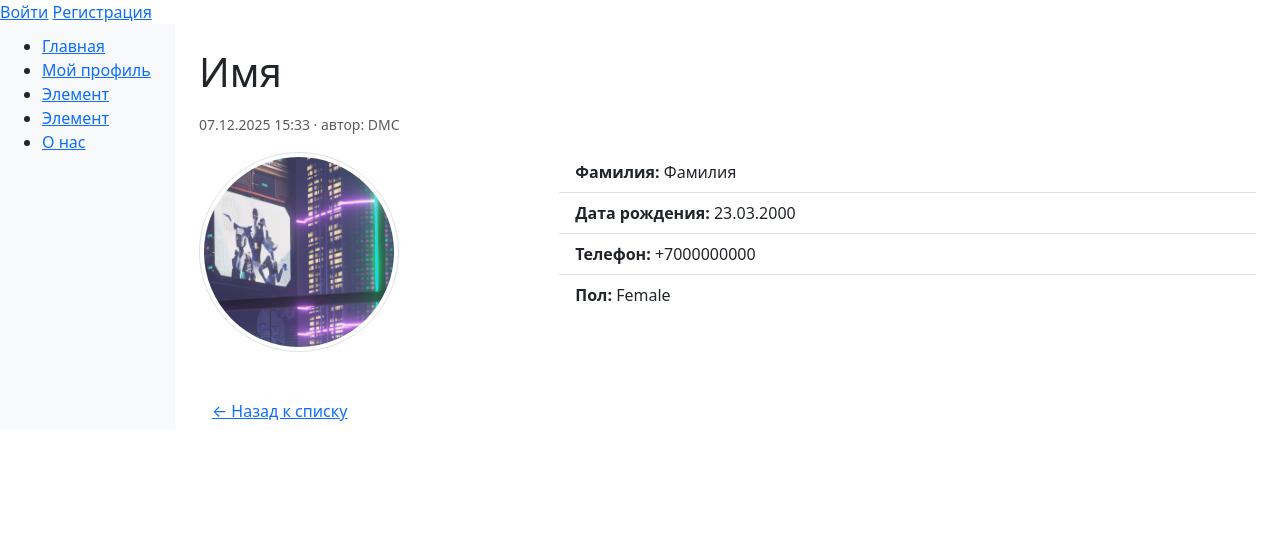
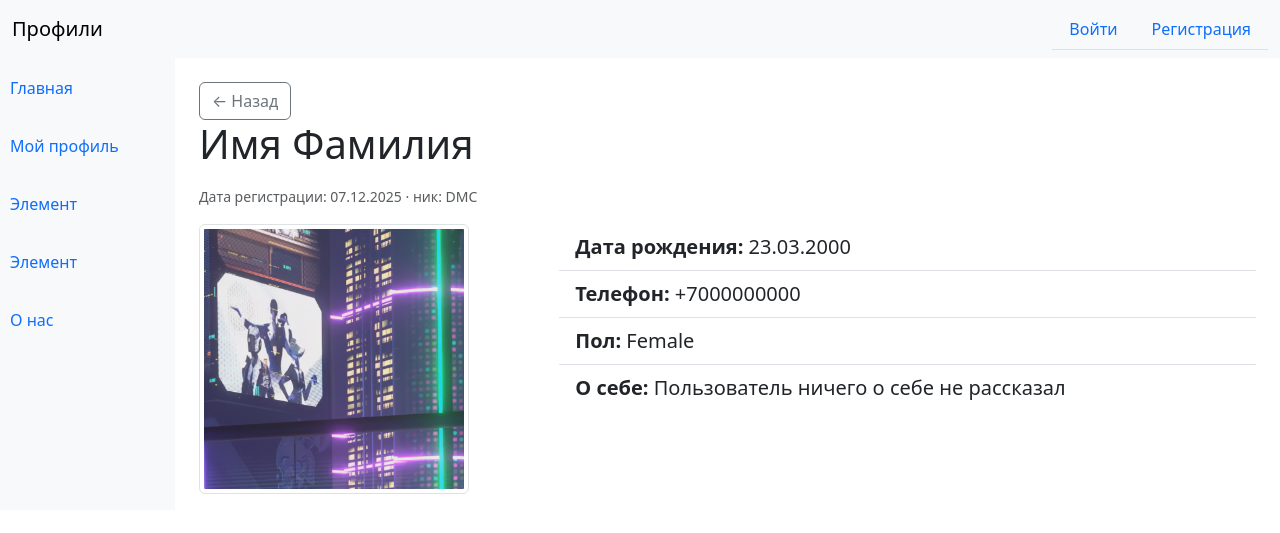
Before and after one commit to Verinika77n/proggeto, a Django app: page /22/ in a window 1280 px wide. Shown: the top 533 px of the page. Run offline with Django 5.2, Linux system fonts and the light colour scheme; data comes from the database, SQL or seed files in the repository; both versions use the stored data as it was after the commit; some libraries are stand-ins or nearby versions.

Commit message:
Рефакторинг структуры кода для повышения читабельности и удобства сопровождения

```diff
--- a/profiles/views.py
+++ b/profiles/views.py
@@ -11,6 +11,8 @@ from django.views.generic import ListView, DetailView, CreateView, UpdateView, D
 from django.contrib.auth.mixins import LoginRequiredMixin, UserPassesTestMixin
 from django.contrib.auth.decorators import login_required
 from django.shortcuts import get_object_or_404
+from django.contrib.auth import logout
+
 
 class SearchMixin:
     def get_queryset(self):
@@ -28,20 +30,12 @@ class EntryListView(SearchMixin, ListView):
     model = DataUser
     template_name = 'profiles/entry_list.html'
     #context_object_name = 'page_obj'
-    paginate_by = 5
+    paginate_by = 6
 
 class EntryDetailView(DetailView):
     model = DataUser
     template_name = 'profiles/entry_detail.html'
     context_object_name = 'entry'
-
-from django.contrib.auth.mixins import LoginRequiredMixin
-from django.shortcuts import redirect
-from django.urls import reverse
-from django.contrib import messages
-from django.views.generic import CreateView
-from .models import DataUser
-from .forms import DataUserForm
 
 class EntryCreateView(LoginRequiredMixin, CreateView):
     model = DataUser
@@ -61,7 +55,7 @@ class EntryCreateView(LoginRequiredMixin, CreateView):
         return super().form_valid(form)
 
     def get_success_url(self):
-        messages.success(self.request, 'Запись добавлена')
+        messages.success(self.request, 'Данные обновлены')
         return reverse('profiles-detail', args=[self.object.pk])
 
 class OwnerOrStaffRequired(UserPassesTestMixin):
@@ -82,17 +76,26 @@ class EntryUpdateView(LoginRequiredMixin, UpdateView):
         return self.request.user.profile
 
     def get_success_url(self):
-        messages.success(self.request, 'Запись обновлена')
+        messages.success(self.request, 'Данные обновлены')
         return reverse('profiles-detail', args=[self.object.pk])
 
 class EntryDeleteView(LoginRequiredMixin, OwnerOrStaffRequired, DeleteView):
     model = DataUser
     template_name = 'profiles/entry_confirm_delete.html'
     success_url = reverse_lazy('profiles')
-    def delete(self, request, *args, **kwargs):
-        from django.contrib import messages
-        messages.success(self.request, 'Запись удалена')
-        return super().delete(request, *args, **kwargs)
+    def post(self, request, *args, **kwargs):
+        self.object = self.get_object()
+        user = self.object.user
+        if user.is_staff or user.is_superuser:
+            self.object.delete()
+            messages.success(request, 'Профиль удалён')
+            print(123)
+            return redirect('profiles')
+        logout(request)
+        user.delete()
+        print(456)
+        messages.success(request, 'Профиль и аккаунт удалены')
+        return redirect('login')
 
 class MyProfileView(LoginRequiredMixin, DetailView):
     model = DataUser
@@ -100,11 +103,9 @@ class MyProfileView(LoginRequiredMixin, DetailView):
     context_object_name = 'entry'
 
     def get_object(self, queryset=None):
-        # если профиль есть — возвращаем его
         try:
             return self.request.user.profile
         except DataUser.DoesNotExist:
-            # если профиля нет — редиректим на создание
             return redirect('profiles-create')
 
 #
--- a/templates/base.html
+++ b/templates/base.html
@@ -1,39 +1,56 @@
-
-
 <!doctype html>
 <html lang="ru">
 <header class="topbar">
-  <nav>
-    <span class="spacer"></span>
+  <nav class="navbar navbar-expand-lg bg-body-tertiary">
+    <div class="container-fluid">
+      <a class="navbar-brand" href="{% url 'profiles' %}">Профили</a>
       {% if user.is_authenticated %}
       <span>Вы вошли как {{ user.username }}</span>
       <form action="{% url 'logout' %}" method="post" style="display:inline;">
         {% csrf_token %}
-    <button type="submit" class="btn btn-link nav-link" style="padding:0; border:none; background:none;">
+        <button type="submit" class="btn btn-light">
           Выйти
         </button>
       </form>
       {% else %}
-      <a href="{% url 'login' %}">Войти</a>
-      <a href="{% url 'signup' %}">Регистрация</a>
+      <ul class="nav nav-tabs">
+      <a class="nav-link" href="{% url 'login' %}">Войти</a>
+      <a class="nav-link" href="{% url 'signup' %}">Регистрация</a>
       {% endif %}
+      </ul>
+    </div>
   </nav>
 </header>
+
 <head>
   <meta charset="utf-8">
   <meta name="viewport" content="width=device-width, initial-scale=1">
   <title>{% block title %}Профили{% endblock %}</title>
   <link rel="stylesheet" href="/static/bootstrap/css/bootstrap.css">
 </head>
+
 <body>
   <div class="page">
     <div class="sidebar">
-    <ul>
-      <li><a href="{% url 'profiles' %}">Главная</a></li>
-      <li><a href="/my_prof/">Мой профиль</a></li>
-      <li><a href="#">Элемент</a></li>
-      <li><a href="#">Элемент</a></li>
-      <li><a href="#">О нас</a></li>
+      <ul class="nav nav-underline flex-column mb-auto">
+        <li class="nav-item">
+          <a class="nav-link {% if request.resolver_match.url_name == 'profiles' %}active{% endif %}"
+             aria-current="{% if request.resolver_match.url_name == 'profiles' %}page{% endif %}"
+             href="{% url 'profiles' %}">Главная</a>
+        </li>
+        <li class="nav-item">
+          <a  class="nav-link {% if request.resolver_match.url_name == 'my_prof' %}active{% endif %}"
+             aria-current="{% if request.resolver_match.url_name == 'my_prof' %}page{% endif %}" href="/my_prof/">Мой профиль</a>
+        </li>
+        <li class="nav-item">
+          <a class="nav-link" href="#">Элемент</a>
+        </li>
+        <li class="nav-item">
+          <a class="nav-link" href="#">Элемент</a>
+        </li>
+        <li class="nav-item">
+          <a class="nav-link" href="#">О нас</a>
+        </li>
       </ul>
     </div>
     <main class="container">
@@ -46,4 +63,5 @@
     </main>
   </div>
 </body>
+
 </html>
--- a/templates/profiles/entry_detail.html
+++ b/templates/profiles/entry_detail.html
@@ -1,29 +1,34 @@
 {% extends 'base.html' %}
 {% block content %}
-<div class="container mt-4">
-  <h1 class="mb-3">{{ entry.fname }}</h1>
+<div class="container-fluid">
+
+  <div class="mt-4">
+    <a class="btn btn-outline-secondary" href="{% url 'profiles' %}" class=" ">← Назад</a>
+  </div>
+
+  <h1 class="mb-3">{{ entry.fname }} {{ entry.lname }}</h1>
   <p class="text-muted">
     <small>
-      {{ entry.created_at|date:'d.m.Y H:i' }}
-      {% if entry.user %} · автор: {{ entry.user.username }}{% endif %}
+      Дата регистрации: {{ entry.created_at|date:'d.m.Y' }}
+      {% if entry.user %} · ник: {{ entry.user.username }}{% endif %}
     </small>
   </p>
 
   <div class="row">
     <div class="col-md-4">
       {% if entry.photo %}
-        <img src="{{ entry.photo.url }}"
-             class="img-thumbnail rounded-circle mb-3"
-             alt="{{ entry.fname }} {{ entry.lname }}"
-             style="width:200px; height:200px; object-fit:cover;">
+      <img src="{{ entry.photo.url }}" class="img-thumbnail mb-3"
+        alt="{{ entry.fname }} {{ entry.lname }}" style="width:270px; height:270px; object-fit:cover;">
+      {% else %}
+      <div class="rounded-circle bg-secondary d-flex align-items-center justify-content-center mx-auto"
+        style="width:160px; height:160px; color:white;">
+        <span class="fs-1">{{ entry.user.username|slice:":1"|upper }}</span>
+      </div>
       {% endif %}
     </div>
 
     <div class="col-md-8">
-      <ul class="list-group list-group-flush">
-        {% if entry.lname %}
-          <li class="list-group-item"><strong>Фамилия:</strong> {{ entry.lname }}</li>
-        {% endif %}
+      <ul class="list-group list-group-flush" style="font-size: 20px;">
         {% if entry.birth_date %}
         <li class="list-group-item"><strong>Дата рождения:</strong> {{ entry.birth_date|date:"d.m.Y" }}</li>
         {% endif %}
@@ -35,6 +40,8 @@
         {% endif %}
         {% if entry.about %}
         <li class="list-group-item"><strong>О себе:</strong> {{ entry.about }}</li>
+        {% else %}
+        <li class="list-group-item"><strong>О себе:</strong> Пользователь ничего о себе не рассказал</li>
         {% endif %}
       </ul>
 
@@ -48,9 +55,5 @@
       {% endif %}
     </div>
   </div>
-
-  <div class="mt-4">
-    <a href="{% url 'profiles' %}" class="btn btn-link">← Назад к списку</a>
-  </div>
 </div>
 {% endblock %}
--- a/templates/profiles/entry_form.html
+++ b/templates/profiles/entry_form.html
@@ -60,9 +60,8 @@
     {% if object.user == user or user.is_staff %}
     <a href="/my_prof/" class="btn btn-secondary">Отмена</a>
     {% else %}
-      <a href="{% if object %}{% url 'profiles-detail' object.id %}{% else %}{% url 'profiles' %}{% endif %}" class="btn btn-secondary">Отмена</a>
-
-
+    <a href="{% if object %}{% url 'profiles-detail' object.id %}{% else %}{% url 'profiles' %}{% endif %}"
+      class="btn btn-secondary">Отмена</a>
     {% endif %}
     {% endif %}
     {% endif %}
```
Also changed, not shown: templates/profiles/entry_confirm_delete.html (+14 -4 lines), templates/profiles/entry_list.html (+17 -7 lines), templates/profiles/my_prof.html (+16 -7 lines), templates/registration/login.html (+12 -8 lines), templates/registration/signup.html (+15 -10 lines), db.sqlite3, media/photos/3F3F3F_3F3F3F_3F3F3F3F.webp (added), media/photos/869323af-66a9-49c7-9e2b-9b1c938441f81.jpg (added), media/photos/Снимок_экрана_2025-05-29_110433_OZWDSuO.png (added). Lines whose indentation alone changed are shown as unchanged.
